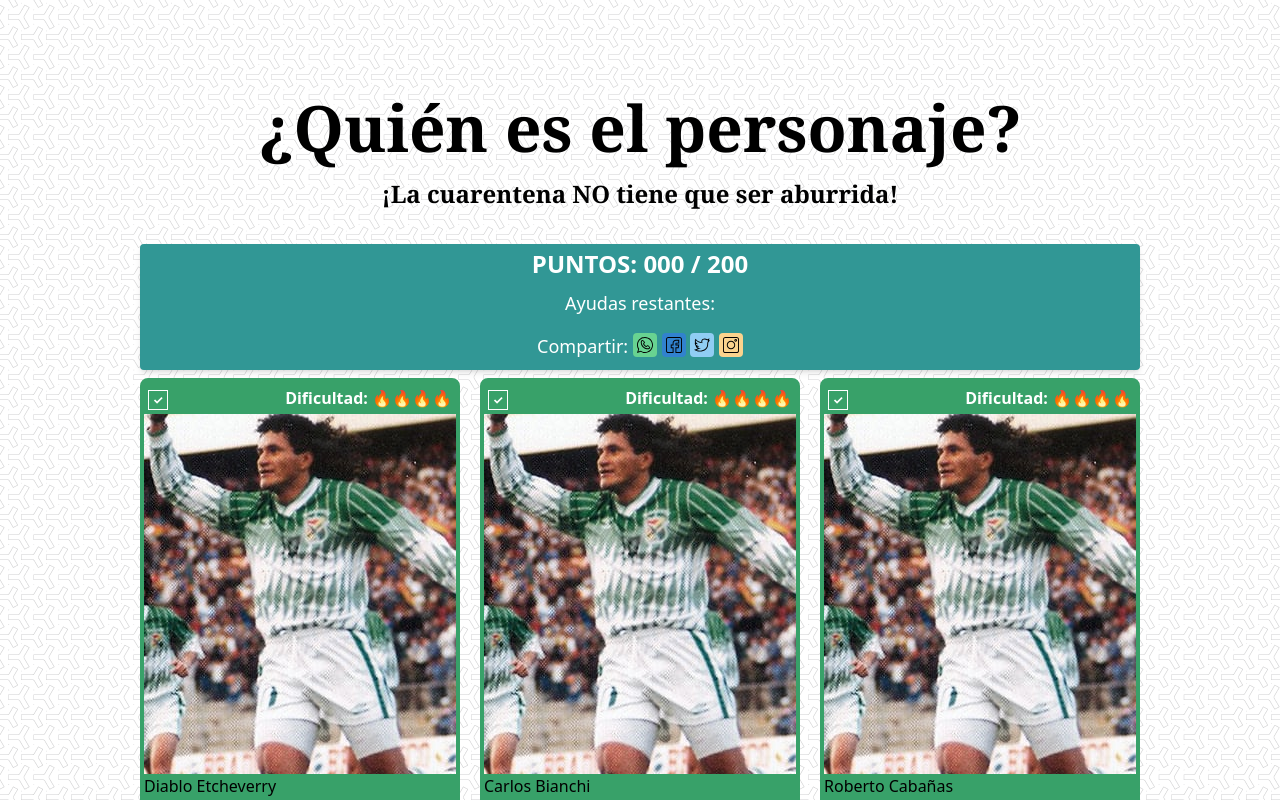
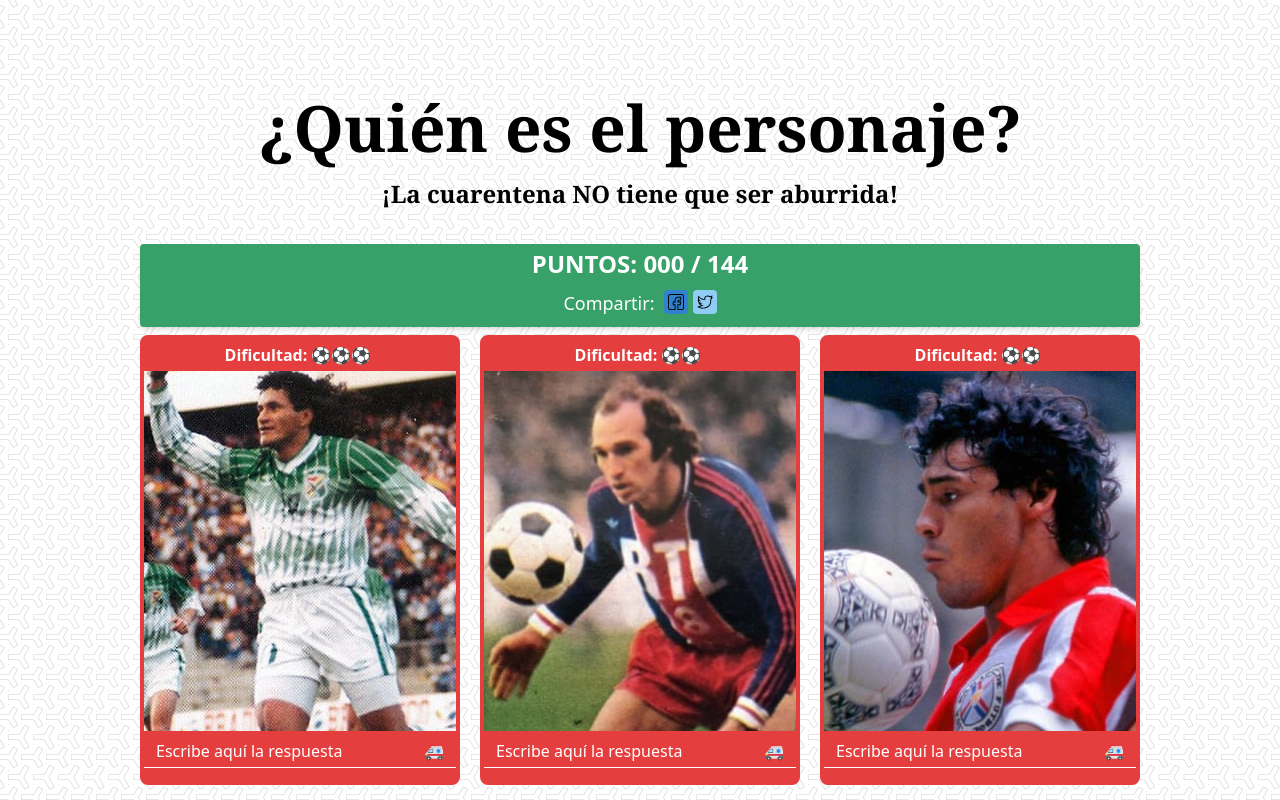
Before and after one commit to ateszki/quien-es, a React app: page / in a window 1280 px wide. Shown: the top 800 px of the page. Built offline with nearby package versions, Linux system fonts and the light colour scheme.

Commit message:
version 1

```diff
--- a/package.json
+++ b/package.json
@@ -6,7 +6,6 @@
   "dependencies": {
     "react": "^16.13.1",
     "react-dom": "^16.13.1",
-    "react-input-mask": "^3.0.0-alpha.2",
     "tailwindcss": "^1.2.0"
   },
   "devDependencies": {
@@ -17,6 +16,7 @@
     "@fullhuman/postcss-purgecss": "^2.1.0",
     "babel-loader": "^8.1.0",
     "css-loader": "^3.4.2",
+    "cssnano": "^4.1.10",
     "postcss": "^7.0.27",
     "style-loader": "^1.1.3",
     "webpack": "^4.42.1",
--- a/src/App.js
+++ b/src/App.js
@@ -4,42 +4,50 @@ import Card from "./Card.js";
 
 class App extends Component{
   constructor(props) {
-    console.log(preguntas)
     super(props);
     this.state = {
         preguntas: preguntas,
-        ayudas: 3,
-        respuestas: {}
+        respuestas: []
     }
+    this.shareLink = this.shareLink.bind(this);
+    this.shareText = this.shareText.bind(this);
     this.posibles = this.posibles.bind(this);
     this.puntos = this.puntos.bind(this);
+    this.handleRespuesta = this.handleRespuesta.bind(this);
   }
 
   posibles(){
-    return '200';
+    return this.state.preguntas.futbol.map(v=>{return v.dificultad * 2}).reduce(function(t,v){ return t + v;});
   }
   puntos(){
-    return '000';
+    var puntos = this.state.respuestas.length == 0 ? 0 : this.state.respuestas.map(r => { return preguntas.futbol[r].dificultad * 2}).reduce(function(t,v){ return t + v;});
+
+    return puntos.toString().padStart(3,'0');
+  }
+  handleRespuesta(index){
+    var respuestas = this.state.respuestas;
+    respuestas.push(index);
+    this.setState({respuestas: respuestas});
+  }
+  shareText(){
+    return encodeURI("¡Jugá a adivinar los futbolistas! ¡¡Yo ya hice "+ this.puntos()+"!! https://juego-quien-es.web.app/");
+
+  }
+  shareLink(){
+    return "https://juego-quien-es.web.app/";
+
   }
   render(){
     return(
         <div>
-            <div className="sticky top-0 z-50 mt-8 mx-auto w-320p md:w-660p lg:w-1000p rounded border-2 border-solid border-teal-600 bg-teal-600 text-white text-center shadow-md">
+            <div className="sticky top-0 z-50 mt-8 mx-auto w-320p md:w-660p lg:w-1000p rounded border-2 border-solid border-green-600 bg-green-600 text-white text-center shadow-md">
               <div className="text-2xl font-bold">PUNTOS: {this.puntos()} / {this.posibles()}</div>
-              <div className="py-2 text-sm md:text-lg ">Ayudas restantes: {Array(this.state.ayudas).map((value, index) => { return '🚑'; })}</div>
-              <div className="py-2 text-sm md:text-lg">Compartir: <a className="bg-green-400 hover:bg-green-500 text-white font-bold p-1 rounded inline-flex items-center" href=""><img className="fill-current w-4 h-4" src="./img/whatsapp.svg" /></a>&nbsp;<a className="bg-blue-600 hover:bg-blue-800 text-white font-bold p-1 rounded inline-flex items-center" href=""><img className="fill-current w-4 h-4" src="./img/facebook.svg" /></a>&nbsp;<a className="bg-blue-300 hover:bg-blue-500 text-white font-bold p-1 rounded inline-flex items-center" href=""><img className="fill-current w-4 h-4" src="./img/twitter.svg" /></a>&nbsp;<a className="bg-orange-300 hover:bg-orange-500 text-white font-bold p-1 rounded inline-flex items-center" href=""><img className="fill-current w-4 h-4" src="./img/instagram.svg" /></a></div>
+              <div className="py-2 text-sm md:text-lg">Compartir: <a className="md:hidden bg-green-400 hover:bg-green-500 text-white font-bold p-1 rounded inline-flex items-center" target="_blank" href={`https://api.whatsapp.com/send??text=${this.shareText()}`}><img className="fill-current w-4 h-4" src="./img/whatsapp.svg" /></a>&nbsp;<a className="bg-blue-600 hover:bg-blue-800 text-white font-bold p-1 rounded inline-flex items-center" target="_blank" href={`https://www.facebook.com/sharer/sharer.php?u=${this.shareLink()}`}><img className="fill-current w-4 h-4" src="./img/facebook.svg" /></a>&nbsp;<a className="bg-blue-300 hover:bg-blue-500 text-white font-bold p-1 rounded inline-flex items-center" target="_blank" href={`https://twitter.com/intent/tweet?text=${this.shareText()}`}><img className="fill-current w-4 h-4" src="./img/twitter.svg" /></a></div>
             </div>
             <div className="mt-2 grid grid-cols-1 gap-5 md:grid-cols-2 lg:grid-cols-3 mx-auto w-320p md:w-660p lg:w-1000p">
-              { this.state.preguntas.futbol.map((pregunta,index) => {return <Card key={index} pregunta={pregunta} /> })}
+              { this.state.preguntas.futbol.map((pregunta,index) => {return <Card key={index} index={index} onRespuestaCorrecta={this.handleRespuesta} pregunta={pregunta} /> })}
 
-              <div className="relative rounded-lg border-4 border-solid border-green-600 w-320p h-450p" style={{background: `url(./img/futbol/01.jpg) 0 0 no-repeat`}}>
-                <div className="w-full bg-green-600 text-white font-bold h-8 pt-1 pr-1 grid grid-cols-4 gap-0">
-                  <div className="pl-1"><span className="inline-block h-5 w-5 border border-white border-solid text-center text-xs">✓</span></div><div className="text-right col-span-3">Dificultad: 🔥🔥🔥🔥</div>
-                </div>
-                <div className="bottom-0 absolute h-50p bg-green-600 w-full">
-                  Diablo Etcheverry
-                </div>
-              </div>
+
 
 
 
--- a/src/Card.js
+++ b/src/Card.js
@@ -1,21 +1,69 @@
 import React, { Component} from "react";
-
 
 class Card extends Component{
   constructor(props) {
     super(props);
     this.state = {
         value: '',
+        index: (this.props.index+1).toString().padStart(2,'0'),
+    }
+
+    this.handleChange = this.handleChange.bind(this);
+    this.handleClick = this.handleClick.bind(this);
+    this.esCorrecto = this.esCorrecto.bind(this);
+    this.ayuda = this.ayuda.bind(this);
+    this.dificultad = this.dificultad.bind(this);
+    this.enviarResultado = this.enviarResultado.bind(this);
+  }
+  handleChange(event){
+    this.setState({value: event.target.value}, this.enviarResultado);
+
+  }
+  enviarResultado(){
+    if(this.esCorrecto()){
+        this.props.onRespuestaCorrecta(this.props.index);
     }
   }
+  esCorrecto(){
+    return this.props.pregunta.nombre.toLowerCase() == this.state.value.toLowerCase();
+  }
+
+  handleClick(event){
+    this.ayuda();
+  }
+  dificultad(){
+    var d = '';
+    for(var i=0;i < this.props.pregunta.dificultad; i++){
+        d = d + '⚽️';//
+    }
+    return d;
+  }
+  ayuda(){
+    var pregunta = this.props.pregunta.nombre;
+    var terms = pregunta.split(" ");
+    var ayudaStr = terms.length == 1 ? pregunta.substr(0,3) : terms[0];
+    this.setState({value: ayudaStr });
+  }
   render(){
+    const correcto = this.esCorrecto();
+
+    let button;
+
+    if(correcto){
+        //button = <img src="./img/checkmark.svg" className="fill-current text-white inline-block h-5 w-5" />;
+        button = <svg className="fill-current text-white inline-block h-5 w-5" xmlns="http://www.w3.org/2000/svg" viewBox="0 0 20 20"><path d="M0 11l2-2 5 5L18 3l2 2L7 18z"/></svg>;
+    } else {
+        button = <button className="flex-shrink-0 bg-none border-none text-md py-1 px-2" type="button" onClick={this.handleClick}>🚑</button>;
+    }
+
     return(
-        <div className="relative rounded-lg border-4 border-solid border-green-600 w-320p h-450p" style={{background: `url(./img/futbol/01.jpg) 0 0 no-repeat`}}>
-            <div className="w-full bg-green-600 text-white font-bold h-8 pt-1 pr-1 grid grid-cols-4 gap-0">
-              <div className="pl-1"><span className="inline-block h-5 w-5 border border-white border-solid text-center text-xs">✓</span></div><div className="text-right col-span-3">Dificultad: 🔥🔥🔥🔥</div>
-            </div>
-            <div className="bottom-0 absolute h-50p bg-green-600 w-full">
-              {this.props.pregunta.nombre}
+        <div className={`relative rounded-lg border-4 border-solid ${this.esCorrecto() ? 'border-green-600' : 'border-red-600'} w-320p h-450p`} style={{background: `url(./img/futbol/${this.state.index}.jpg) 0 0 no-repeat`}}>
+            <div className={`w-full ${this.esCorrecto() ? 'bg-green-600' : 'bg-red-600'} text-white text-center font-bold h-8 pt-1 pr-1` }>Dificultad: {this.dificultad()}</div>
+            <div className={`bottom-0 absolute h-50p ${this.esCorrecto() ? 'bg-green-600' : 'bg-red-600'} w-full`}>
+              <div className="flex items-center border-b border-b-2 border-white pt-1 px-1">
+                <input className="appearance-none bg-transparent border-none w-full text-white mr-3 py-1 px-2 leading-tight focus:outline-none" type="text" value={this.state.value} onChange={this.handleChange} placeholder="Escribe aquí la respuesta" />
+                {button}
+              </div>
             </div>
         </div>
     );
--- a/src/styles.css
+++ b/src/styles.css
@@ -3,3 +3,16 @@
 @tailwind components;
 
 @tailwind utilities;
+
+input::placeholder { /* Chrome, Firefox, Opera, Safari 10.1+ */
+  color: white !important;
+  opacity: 1 !important; /* Firefox */
+}
+
+input:-ms-input-placeholder { /* Internet Explorer 10-11 */
+  color: white !important;
+}
+
+input::-ms-input-placeholder { /* Microsoft Edge */
+  color: white !important;
+}
```
Also changed, not shown: public/img/checkmark.svg (added), 1 other file (tests, documents, lock files or other folders).
